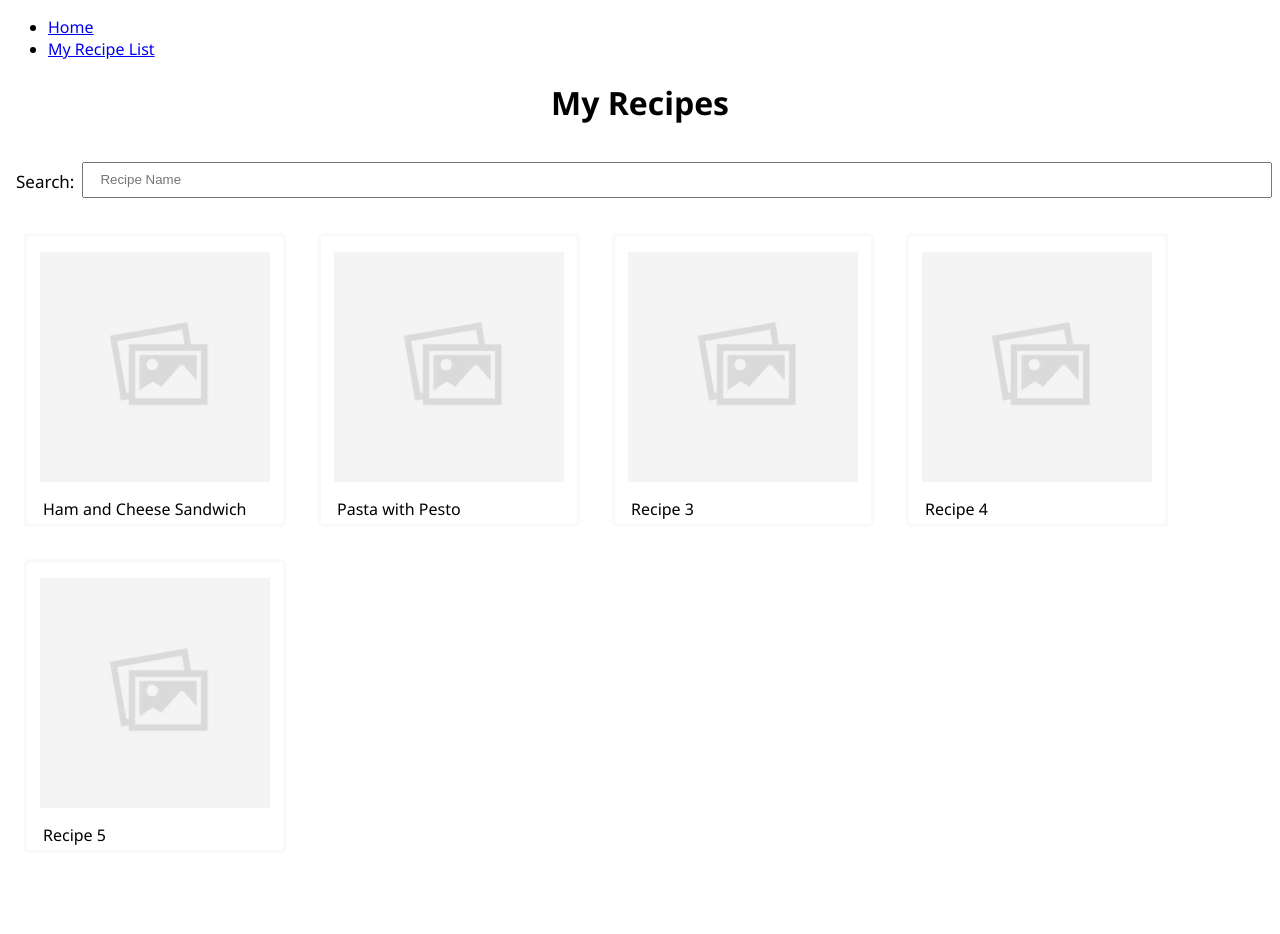
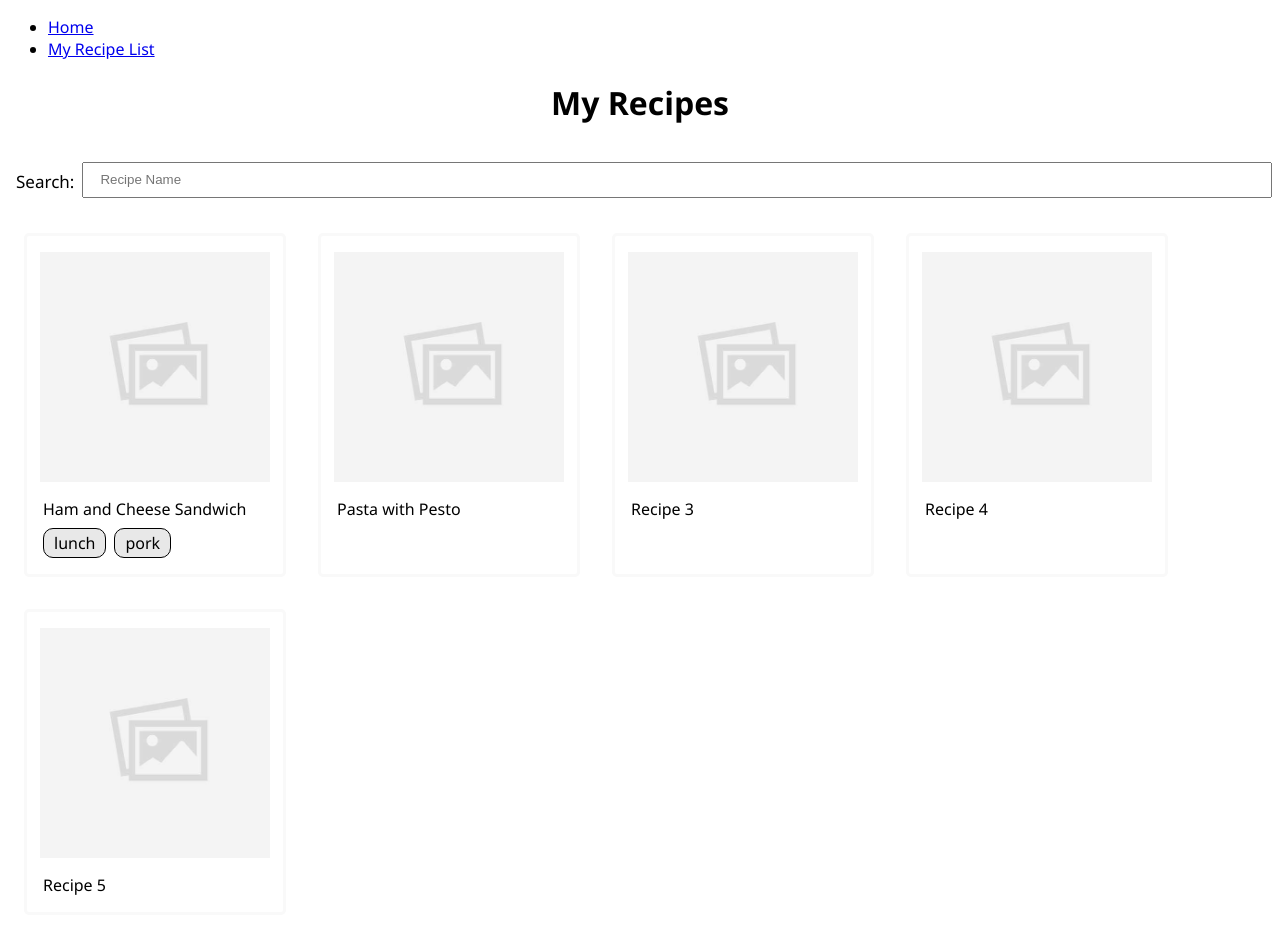
Before and after one commit to audefaucheux/appi-plan, a React (Create React App) app: page /my-recipe-list in a window 1280 px wide. Shown: the top 934 px of the page. Before the commit the page ends 877 px from the top, so only its background shows below. Built offline with nearby package versions, Linux system fonts and the light colour scheme; data requests are answered from the project's data file.

Commit message:
style tags

```diff
--- a/src/Components/Recipes/RecipeCard.tsx
+++ b/src/Components/Recipes/RecipeCard.tsx
@@ -1,5 +1,6 @@
 import React, { Dispatch, SetStateAction } from "react";
 import Recipe from "Types/Recipe";
+import Tag from "./Tag";
 import placeholderImage from "images/placeholder-image.jpg";
 import "./styles/RecipeCard.css";
 
@@ -14,6 +15,8 @@ const RecipeCard: React.FC<RecipeCardProps> = ({
   setOpenModal,
   setSelectedRecipe,
 }) => {
+  const { title, tags } = recipe;
+
   return (
     <div
       id="recipe-card"
@@ -25,7 +28,12 @@ const RecipeCard: React.FC<RecipeCardProps> = ({
       <div id="recipe-card-image">
         <img src={placeholderImage} alt="placeholderImage" />
       </div>
-      <div id="recipe-card-text">{recipe.title}</div>
+      <div id="recipe-card-description">
+        {title}
+        <div className="tag-list">
+          {tags && tags.map((tag, index) => <Tag key={index} tag={tag} />)}
+        </div>
+      </div>
     </div>
   );
 };
--- a/src/Components/Recipes/RecipeView.tsx
+++ b/src/Components/Recipes/RecipeView.tsx
@@ -5,6 +5,7 @@ import placeholderImage from "images/placeholder-image.jpg";
 import IngredientsList from "./Ingredients/IngredientsList";
 import DirectionsList from "./Directions/DirectionsList";
 import NutritionalInformation from "./NutritionalInformation";
+import Tag from "./Tag";
 import "./styles/RecipeView.css";
 
 interface RecipeViewProps {
@@ -39,7 +40,9 @@ const RecipeView: React.FC<RecipeViewProps> = ({ recipe }) => {
       <IngredientsList ingredients={ingredients} />
       <DirectionsList directions={directions} />
       <p>Notes: {notes}</p>
-      <p>Tags: {tags}</p>
+      <div className="tag-list">
+        Tags: {tags && tags.map((tag, index) => <Tag key={index} tag={tag} />)}
+      </div>
     </div>
   );
 };
--- /dev/null
+++ b/src/Components/Recipes/Tag.tsx
@@ -0,0 +1,12 @@
+import React from "react";
+import "./styles/Tag.css";
+
+interface TagListProps {
+  tag: string;
+}
+
+const TagList: React.FC<TagListProps> = ({ tag }) => {
+  return <div className="tag">{tag}</div>;
+};
+
+export default TagList;
--- a/src/Components/Recipes/styles/RecipeCard.css
+++ b/src/Components/Recipes/styles/RecipeCard.css
@@ -3,7 +3,6 @@
   border-radius: 5px;
   margin: 1rem 1rem;
   width: 16rem;
-  height: 18rem;
 }
 
 #recipe-card:hover,
@@ -23,6 +22,10 @@
   height: 230px;
 }
 
-#recipe-card-text {
+#recipe-card-description {
   padding: 1rem;
 }
+
+.tag-list {
+  display: flex;
+}
--- /dev/null
+++ b/src/Components/Recipes/styles/Tag.css
@@ -0,0 +1,7 @@
+.tag {
+  border: 1px solid;
+  padding: 3px 10px;
+  border-radius: 10px;
+  background-color: #e8e8e8;
+  margin: 0.5rem 0.5rem 0 0;
+}
```
